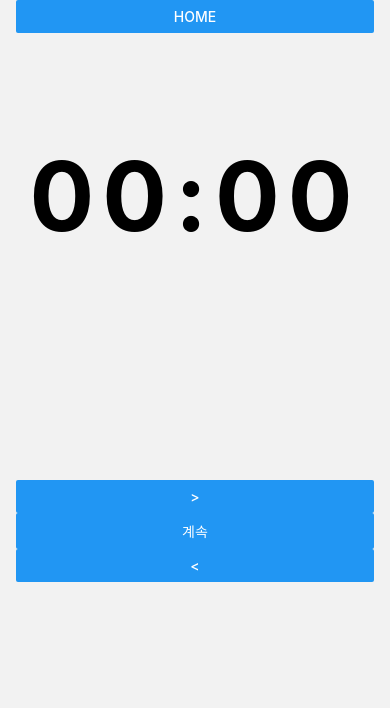
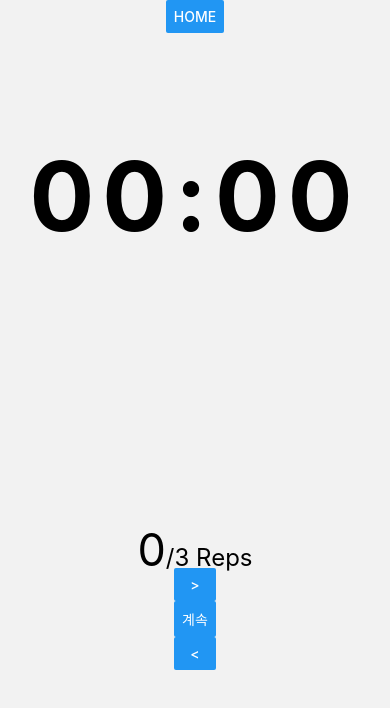
Before and after one commit to dev2820/TBT, a React Native app: screen /Timer in a window 390 px wide. Shown: the top 708 px of the page. Built offline with nearby package versions, Linux system fonts and the light colour scheme.

Commit message:
style/ 타이머 위치 조정

```diff
--- a/src/screens/TimerPage.js
+++ b/src/screens/TimerPage.js
@@ -37,7 +37,7 @@ const TimerPage = ({ navigation }) => {
 
   const theme = { backgroundColor: phase.currentPhase?.theme };
   return (
-    <Page style={theme}>
+    <Page style={[theme, styles.container]}>
       <View style={styles.topbar}>
         <Button title="Home" onPress={goBack}></Button>
       </View>
@@ -52,7 +52,6 @@ const TimerPage = ({ navigation }) => {
           <Text style={[globalStyle.DISPLAY_MEDIUM]}>{phase.currentRep}</Text>
           <Text style={globalStyle.HEADING_SMALL}>/{phase.allRep} Reps</Text>
         </View>
-      </View>
         <View>
           <Button title=">" onPress={() => phase.next()}></Button>
           {phase.isRun ? (
@@ -62,11 +61,19 @@ const TimerPage = ({ navigation }) => {
           )}
           <Button title="<" onPress={() => phase.prev()}></Button>
         </View>
+      </View>
     </Page>
   );
 };
 
 const styles = StyleSheet.create({
+  container: {
+    flex: 1,
+    alignItems: "center",
+  },
+  topbar: {
+    height: 56,
+  },
   text: {
     color: "green",
   },
@@ -85,9 +92,6 @@ const styles = StyleSheet.create({
     flexDirection: "row",
     alignItems: "baseline",
   },
-  topbar: {
-    height: 56,
-  },
 });
 
 export default observer(TimerPage);
```
Lines whose indentation alone changed are shown as unchanged.
